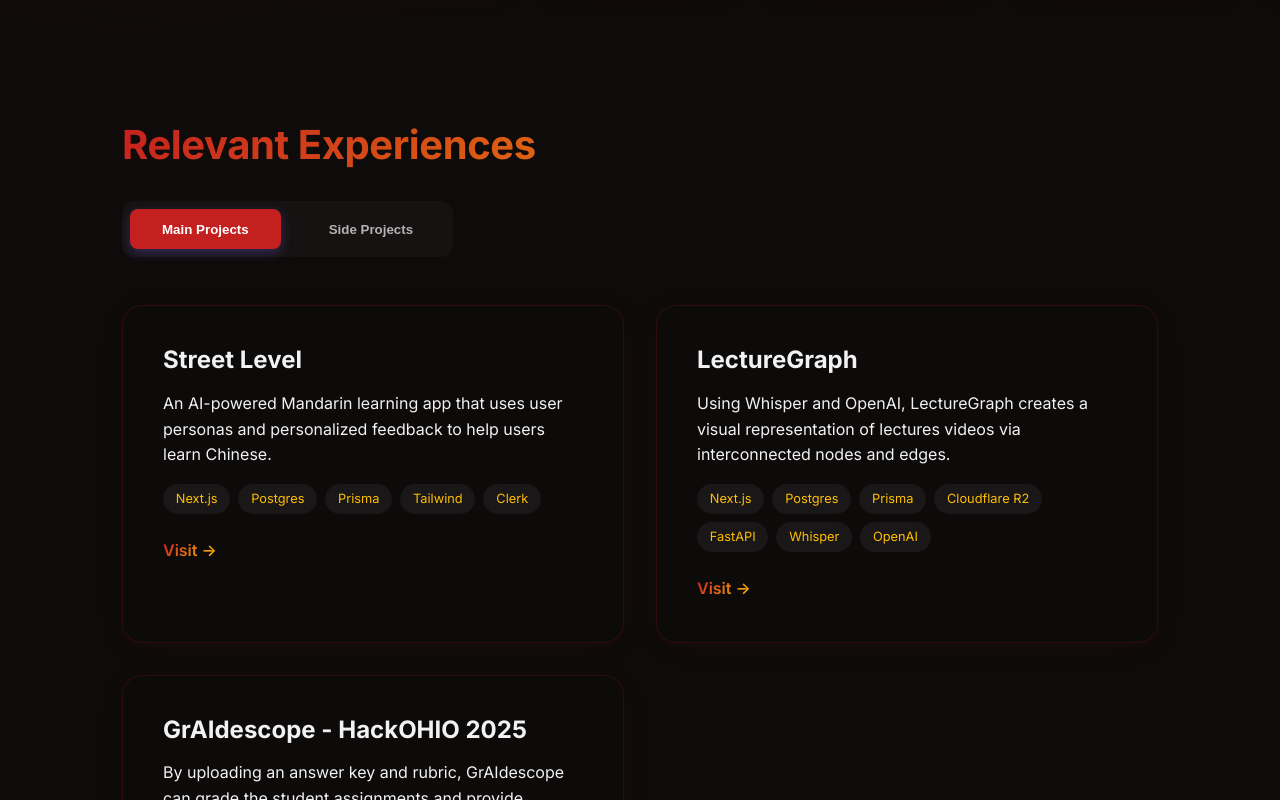
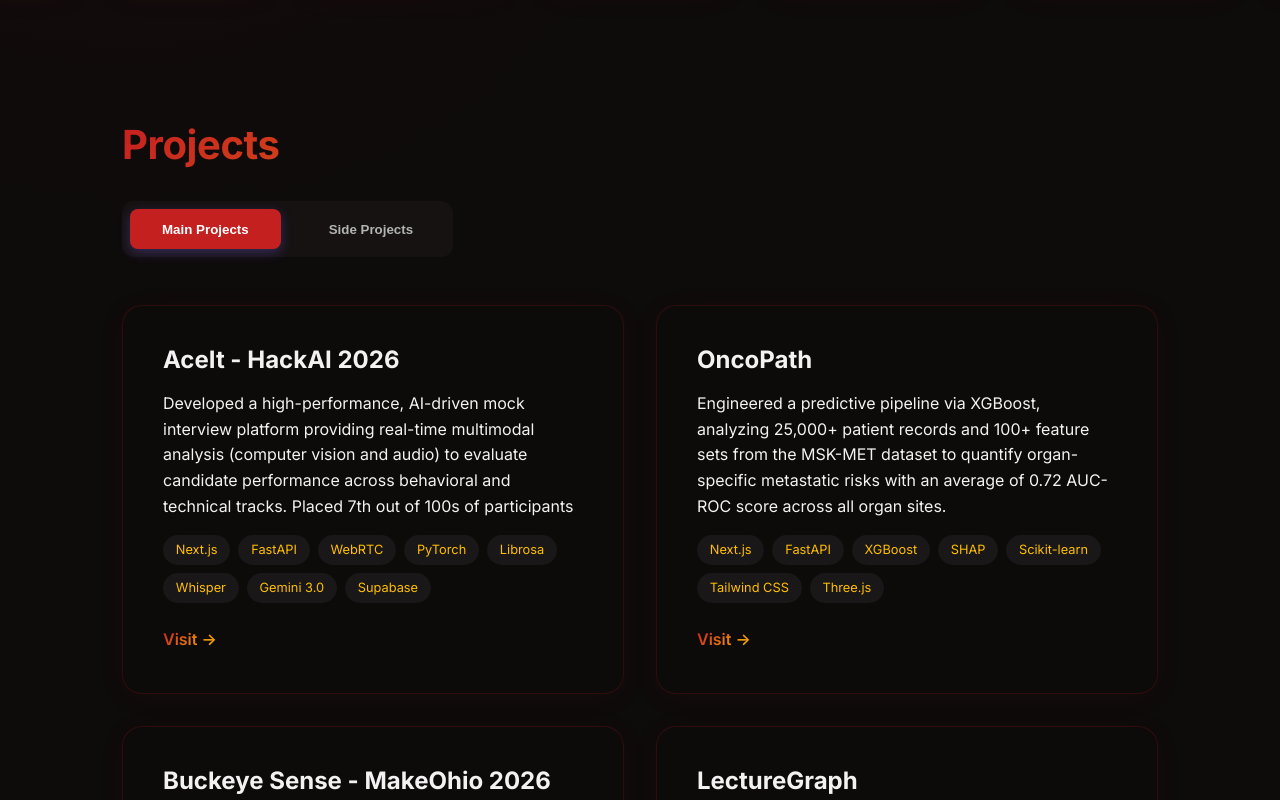
Before and after one commit to JassehXia/personal-website, a Next.js app: page / in a window 1280 px wide. Shown: the part 1160-1960 px from the top of the page. Built offline with nearby package versions, Linux system fonts and the light colour scheme.

Commit message:
updated resume and projecrs

```diff
--- a/app/globals.css
+++ b/app/globals.css
@@ -25,6 +25,31 @@
   margin: 0;
   padding: 0;
   box-sizing: border-box;
+}
+
+/* Transparent Scrollbar */
+::-webkit-scrollbar {
+  width: 8px;
+  height: 8px;
+}
+
+::-webkit-scrollbar-track {
+  background: transparent;
+}
+
+::-webkit-scrollbar-thumb {
+  background: hsla(0, 0%, 100%, 0.1);
+  border-radius: 10px;
+}
+
+::-webkit-scrollbar-thumb:hover {
+  background: hsla(0, 0%, 100%, 0.2);
+}
+
+/* For Firefox */
+* {
+  scrollbar-width: thin;
+  scrollbar-color: hsla(0, 0%, 100%, 0.1) transparent;
 }
 
 html {
--- a/components/Hero.jsx
+++ b/components/Hero.jsx
@@ -19,7 +19,7 @@ const Hero = () => {
           </p>
           <div className="hero-btns" style={{ display: 'flex', gap: '1.5rem' }}>
 
-            <a href="/resume/resume.pdf" download="Jason_Seh_Resume.pdf" className="btn" style={{ border: '1px solid var(--accent-primary)', color: 'var(--accent-primary)' }}>Download CV</a>
+            <a href="/resume/resume.pdf" download="Jason_Seh_Resume.pdf" className="btn" style={{ border: '1px solid var(--accent-primary)', color: 'var(--accent-primary)' }}>Download Resume</a>
           </div>
         </div>
         <div className="hero-image-container">
--- a/components/Navbar.jsx
+++ b/components/Navbar.jsx
@@ -10,7 +10,7 @@ const Navbar = () => {
         <ul className="nav-links">
           <li><Link href="/#hero">About</Link></li>
           <li><Link href="/#technologies">Skills</Link></li>
-          <li><Link href="/#projects">Work</Link></li>
+          <li><Link href="/#projects">Projects</Link></li>
           <li><Link href="/#resume">Resume</Link></li>
           <li><Link href="/#contact">Contact</Link></li>
         </ul>
--- a/components/Projects.jsx
+++ b/components/Projects.jsx
@@ -5,6 +5,35 @@ const Projects = () => {
     const [activeTab, setActiveTab] = useState('projects');
 
     const mainProjects = [
+
+        {
+            title: 'AceIt - HackAI 2026',
+            description: 'Developed a high-performance, AI-driven mock interview platform providing real-time multimodal analysis (computer vision and audio) to evaluate candidate performance across behavioral and technical tracks. Placed 7th out of 100s of participants',
+            tech: ['Next.js', 'FastAPI', 'WebRTC', 'PyTorch', 'Librosa', 'Whisper', 'Gemini 3.0', 'Supabase'],
+            link: 'https://github.com/OSU-Hackathon-Team/HackAI2026'
+        },
+        {
+            title: 'OncoPath',
+            description: 'Engineered a predictive pipeline via XGBoost, analyzing 25,000+ patient records and 100+ feature sets from the MSK-MET dataset to quantify organ-specific metastatic risks with an average of  0.72 AUC-ROC score across all organ sites.',
+            tech: ['Next.js', 'FastAPI', 'XGBoost', 'SHAP', 'Scikit-learn', 'Tailwind CSS', 'Three.js'],
+            link: 'https://github.com/JassehXia/CancerPrediction'
+        },
+        {
+            title: 'Buckeye Sense - MakeOhio 2026',
+            description: 'Architected an asynchronous, end-to-end realtime pipeline that ingests high-frequency hashed Wi-Fi telemetry from a distributed ESP32 sensor network to visualize campus-wide human density in a 3D environment for fire rescue situations',
+            tech: ['React', 'Vite', 'Supabase', 'Postgis', 'Deck.gl', 'MapLibre', 'ESP32'],
+            link: 'https://github.com/OSU-Hackathon-Team/MakeOhio26'
+        },
+        {
+            title: 'LectureGraph',
+            description: 'Using Whisper and OpenAI, LectureGraph creates a visual representation of lectures videos via interconnected nodes and edges.',
+            tech: ['Next.js', 'Postgres', 'Prisma', 'Cloudflare R2', 'FastAPI', 'Whisper', 'OpenAI'],
+            link: 'https://github.com/JassehXia/LectureGraph'
+        },
+
+    ];
+
+    const sideProjects = [
         {
             title: 'Street Level',
             description: 'An AI-powered Mandarin learning app that uses user personas and personalized feedback to help users learn Chinese.',
@@ -12,44 +41,12 @@ const Projects = () => {
             link: 'https://mandarin-learning-app-ivory.vercel.app/'
         },
         {
-            title: 'LectureGraph',
-            description: 'Using Whisper and OpenAI, LectureGraph creates a visual representation of lectures videos via interconnected nodes and edges.',
-            tech: ['Next.js', 'Postgres', 'Prisma', 'Cloudflare R2', 'FastAPI', 'Whisper', 'OpenAI'],
-            link: 'https://github.com/JassehXia/LectureGraph'
-        },
-        {
             title: 'GrAIdescope - HackOHIO 2025',
             description: 'By uploading an answer key and rubric, GrAIdescope can grade the student assignments and provide feedback.',
             tech: ['React', 'Vite', 'Flask', 'PostgreSQL', 'NGINX', 'Amazon S3', 'Docker', 'OpenAI'],
             link: 'https://github.com/25kgozon/HackOHIO25'
         }
-    ];
 
-    const sideProjects = [
-        {
-            title: 'Food Recommendation System',
-            description: 'A food recommendation system that uses machine learning to recommend food to users.',
-            tech: ['Next.js', 'PyTorch', 'FastAPI', 'Python', 'Pandas', 'Scikit-learn', 'GitHub Actions'],
-            link: 'https://github.com/JassehXia/tender-v2'
-        },
-        {
-            title: 'StudyApp',
-            description: 'A full-stack application that would turn uploaded pdfs into flashcards and quizzes.',
-            tech: ['Next.js', 'Postgres', 'Prisma', 'Tailwind', 'Clerk'],
-            link: 'https://github.com/JassehXia/study-app'
-        },
-        {
-            title: 'AI Character Chatbot',
-            description: 'Created a chatbot that can talk like any character by using OpenAI API.',
-            tech: ['React.js', 'FastAPI', 'OpenAI API', 'Tailwind'],
-            link: 'https://github.com/JassehXia/character-chatbot'
-        },
-        {
-            title: 'Tender',
-            description: 'A simple full stack application that\'s  like Tinder, but for food. Supports friending and auth.',
-            tech: ['React.js', 'MongoDB', 'Node.js', 'Express.js', 'HTML', 'CSS'],
-            link: 'https://github.com/JassehXia/tender'
-        }
     ];
 
     const displayProjects = activeTab === 'projects' ? mainProjects : sideProjects;
@@ -57,7 +54,7 @@ const Projects = () => {
     return (
         <section id="projects" className="section">
             <div className="container">
-                <h2 className="text-gradient">Relevant Experiences</h2>
+                <h2 className="text-gradient">Projects</h2>
 
                 <div className="tabs-container">
                     <button
```
Also changed, not shown: 1 other file (tests, documents, lock files or other folders).
